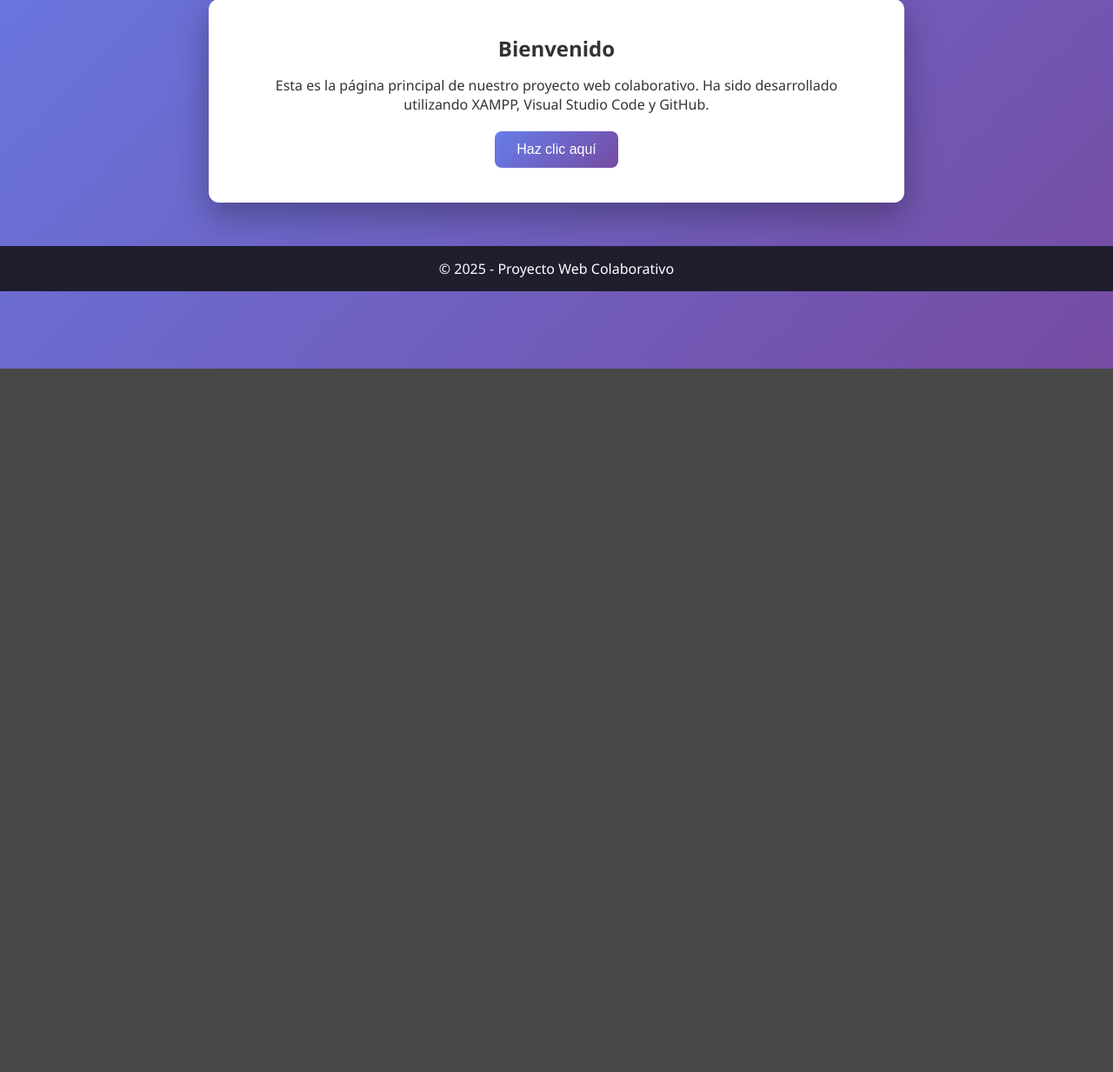
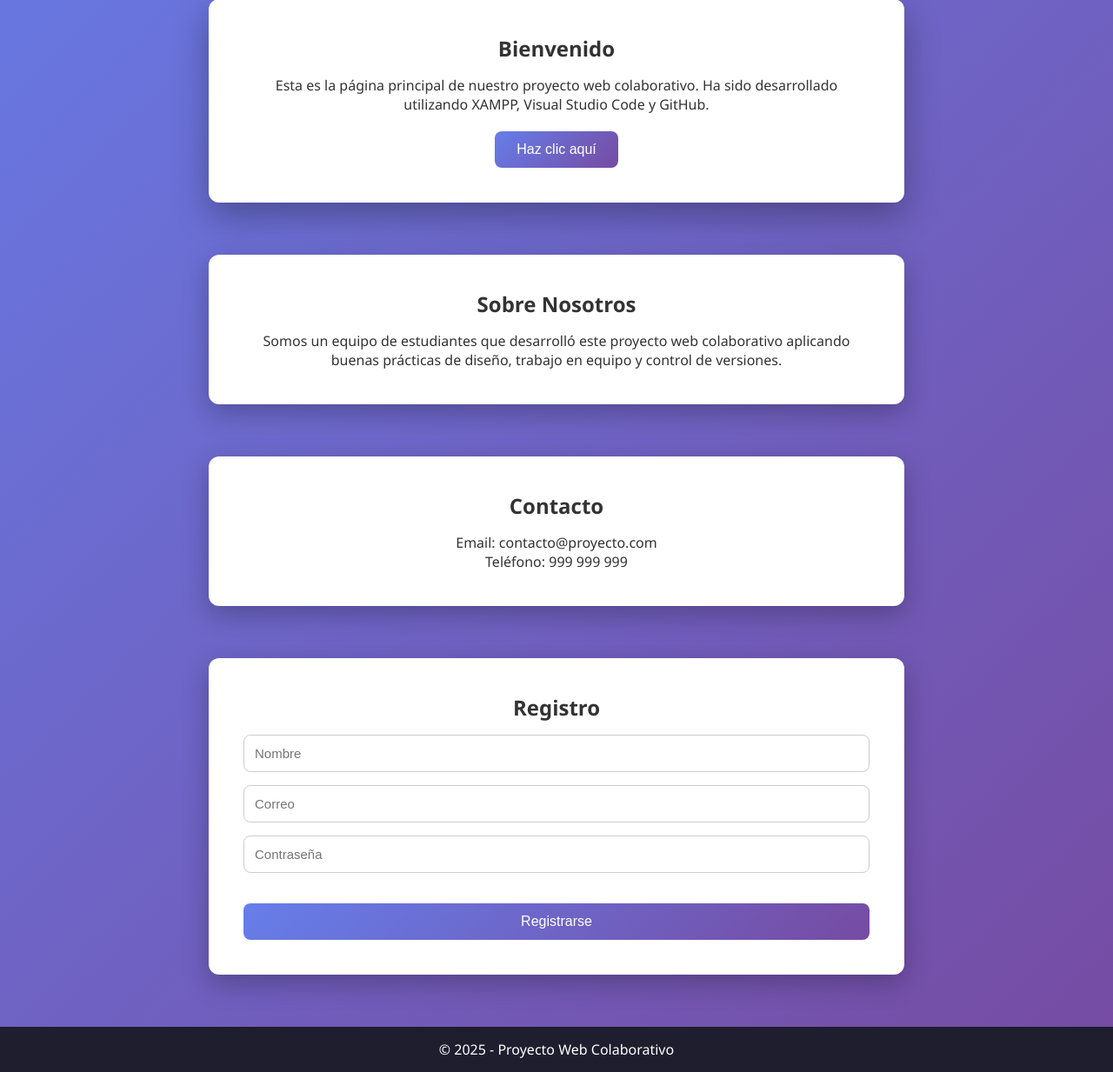
Before and after one commit to montalvohurtadoyeferson1-coder/Proyecto-Web-Colaborativo, a PHP site: page / in a window 1280 px wide. Shown: the part 376-1609 px from the top of the page at 87% size. Before the commit the page ends 800 px from the top, so only its background shows below. Run offline with PHP 8.4, Linux system fonts and the light colour scheme.

Commit message:
se modifica el doseño

```diff
--- a/css/estilos.css
+++ b/css/estilos.css
@@ -142,3 +142,38 @@ footer {
     text-align: center;
     padding: 15px;
 }
+
+/* SECCIONES */
+.seccion {
+    max-width: 800px;
+    margin: 60px auto;
+    background: white;
+    padding: 40px;
+    border-radius: 12px;
+    box-shadow: 0 10px 30px rgba(0,0,0,0.25);
+    text-align: center;
+}
+
+.seccion h2 {
+    margin-bottom: 15px;
+    color: #333;
+}
+
+/* FORMULARIO */
+form {
+    display: flex;
+    flex-direction: column;
+    gap: 15px;
+}
+
+form input {
+    padding: 12px;
+    border-radius: 8px;
+    border: 1px solid #ccc;
+    font-size: 15px;
+}
+
+/* SCROLL SUAVE */
+html {
+    scroll-behavior: smooth;
+}
--- a/index.php
+++ b/index.php
@@ -4,8 +4,6 @@
     <meta charset="UTF-8">
     <title>Proyecto Web Colaborativo</title>
     <meta name="viewport" content="width=device-width, initial-scale=1.0">
-
-    <!-- CSS -->
     <link rel="stylesheet" href="css/estilos.css">
 </head>
 <body>
@@ -16,38 +14,65 @@
 
         <nav>
             <ul>
-                <li><a href="#" class="active">Inicio</a></li>
-                <li><a href="#">Sobre Nosotros</a></li>
-                <li><a href="#">Contacto</a></li>
-                <li><a href="#">Registro</a></li>
+                <li><a href="#inicio" class="active">Inicio</a></li>
+                <li><a href="#nosotros">Sobre Nosotros</a></li>
+                <li><a href="#contacto">Contacto</a></li>
+                <li><a href="#registro">Registro</a></li>
             </ul>
         </nav>
     </div>
 </header>
 
-<section class="banner">
-    <img src="img/banner.jpg" alt="Banner">
+<!-- INICIO -->
+<section class="banner" id="inicio">
     <div class="banner-text">
         <h1>Proyecto Web Colaborativo</h1>
         <p>Diseño moderno y funcional</p>
     </div>
 </section>
 
+<!-- BIENVENIDA -->
 <main class="container">
     <h2>Bienvenido</h2>
     <p>
         Esta es la página principal de nuestro proyecto web colaborativo.
         Ha sido desarrollado utilizando XAMPP, Visual Studio Code y GitHub.
     </p>
-
     <button id="btnSaludo">Haz clic aquí</button>
 </main>
+
+<!-- SOBRE NOSOTROS -->
+<section class="seccion" id="nosotros">
+    <h2>Sobre Nosotros</h2>
+    <p>
+        Somos un equipo de estudiantes que desarrolló este proyecto web colaborativo
+        aplicando buenas prácticas de diseño, trabajo en equipo y control de versiones.
+    </p>
+</section>
+
+<!-- CONTACTO -->
+<section class="seccion" id="contacto">
+    <h2>Contacto</h2>
+    <p>Email: contacto@proyecto.com</p>
+    <p>Teléfono: 999 999 999</p>
+</section>
+
+<!-- REGISTRO -->
+<section class="seccion" id="registro">
+    <h2>Registro</h2>
+
+    <form id="formRegistro">
+        <input type="text" placeholder="Nombre" required>
+        <input type="email" placeholder="Correo" required>
+        <input type="password" placeholder="Contraseña" required>
+        <button type="submit">Registrarse</button>
+    </form>
+</section>
 
 <footer>
     <p>© 2025 - Proyecto Web Colaborativo</p>
 </footer>
 
-<!-- JS -->
 <script src="js/funciones.js"></script>
 </body>
 </html>
--- a/js/funciones.js
+++ b/js/funciones.js
@@ -1,29 +1,21 @@
 document.addEventListener('DOMContentLoaded', () => {
     console.log('Proyecto cargado correctamente');
 
+    // Botón saludo
     const boton = document.getElementById('btnSaludo');
+    if (boton) {
+        boton.addEventListener('click', () => {
+            alert('¡Gracias por visitar nuestro proyecto!');
+        });
+    }
 
-    boton.addEventListener('click', () => {
-        mostrarMensaje('¡Gracias por visitar el proyecto! 👋');
-    });
+    // Validación simple del formulario
+    const form = document.getElementById('formRegistro');
+    if (form) {
+        form.addEventListener('submit', (e) => {
+            e.preventDefault();
+            alert('Registro enviado correctamente ✅');
+            form.reset();
+        });
+    }
 });
-
-function mostrarMensaje(texto) {
-    const mensaje = document.createElement('div');
-    mensaje.textContent = texto;
-    mensaje.style.position = 'fixed';
-    mensaje.style.bottom = '20px';
-    mensaje.style.right = '20px';
-    mensaje.style.background = '#333';
-    mensaje.style.color = 'white';
-    mensaje.style.padding = '15px 20px';
-    mensaje.style.borderRadius = '8px';
-    mensaje.style.boxShadow = '0 10px 20px rgba(0,0,0,0.4)';
-    mensaje.style.zIndex = '999';
-
-    document.body.appendChild(mensaje);
-
-    setTimeout(() => {
-        mensaje.remove();
-    }, 3000);
-}
```
